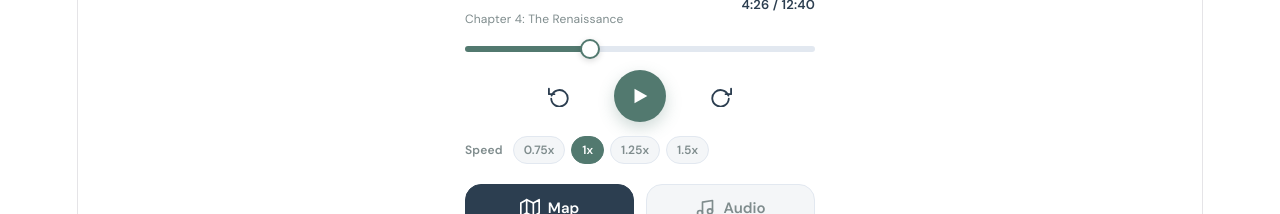
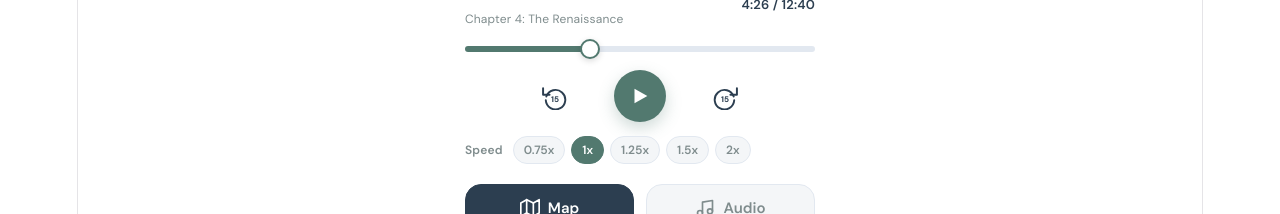
Before and after one commit to Jparamee/CTRL4, a Vue app in the folder 4.semester/fidget app concept/: page / in a window 1280 px wide. Shown: the part 552-766 px from the top of the page. Built offline with nearby package versions, Linux system fonts and the light colour scheme.

Commit message:
playback 2x

```diff
--- a/4.semester/fidget app concept/src/components/BottomDock.vue
+++ b/4.semester/fidget app concept/src/components/BottomDock.vue
@@ -27,12 +27,14 @@
         />
 
         <div class="transport">
-          <button class="tbtn" @click="skip(-15)">
-            <svg width="22" height="22" viewBox="0 0 24 24" fill="none" stroke="currentColor" stroke-width="2" stroke-linecap="round" stroke-linejoin="round">
+          <button class="tbtn skip-btn" @click="skip(-15)">
+            <svg width="26" height="26" viewBox="0 0 24 24" fill="none" stroke="currentColor" stroke-width="1.8" stroke-linecap="round" stroke-linejoin="round">
               <polyline points="1 4 1 10 7 10"/>
               <path d="M3.51 15a9 9 0 1 0 .49-3.5"/>
+              <text x="12" y="16.5" text-anchor="middle" stroke="none" fill="currentColor" font-size="7.5" font-family="'DM Sans', sans-serif" font-weight="700">15</text>
             </svg>
           </button>
+
           <button class="tbtn play" @click="togglePlay">
             <svg v-if="!playing" width="22" height="22" viewBox="0 0 24 24" fill="currentColor">
               <polygon points="6 4 20 12 6 20 6 4"/>
@@ -42,10 +44,12 @@
               <line x1="16" y1="5" x2="16" y2="19"/>
             </svg>
           </button>
-          <button class="tbtn" @click="skip(15)">
-            <svg width="22" height="22" viewBox="0 0 24 24" fill="none" stroke="currentColor" stroke-width="2" stroke-linecap="round" stroke-linejoin="round">
+
+          <button class="tbtn skip-btn" @click="skip(15)">
+            <svg width="26" height="26" viewBox="0 0 24 24" fill="none" stroke="currentColor" stroke-width="1.8" stroke-linecap="round" stroke-linejoin="round">
               <polyline points="23 4 23 10 17 10"/>
               <path d="M20.49 15a9 9 0 1 1-.49-3.5"/>
+              <text x="12" y="16.5" text-anchor="middle" stroke="none" fill="currentColor" font-size="7.5" font-family="'DM Sans', sans-serif" font-weight="700">15</text>
             </svg>
           </button>
         </div>
@@ -95,7 +99,8 @@ const playbackPos = ref(266)
 const playing = ref(false)
 const collapsed = ref(false)
 const speed = ref(1)
-const speeds = [0.75, 1, 1.25, 1.5]
+// Added 2 to the speeds array!
+const speeds = [0.75, 1, 1.25, 1.5, 2]
 let timer = null
 let wasPlayingBeforeSeek = false
 
@@ -193,12 +198,21 @@ onUnmounted(() => { if (timer) clearInterval(timer) })
   cursor: pointer; transition: transform 0.1s;
 }
 .slider::-webkit-slider-thumb:hover { transform: scale(1.15); }
+
 .playback-slider { margin-bottom: 18px; }
 
-.transport { display: flex; justify-content: center; align-items: center; gap: 40px; margin-bottom: 14px; }
+/* Transport alignment fixed */
+.transport {
+  display: flex; justify-content: center; align-items: center; gap: 42px;
+  margin-bottom: 14px;
+}
 .tbtn {
   background: none; border: none; cursor: pointer; color: var(--text-main);
-  display: flex; align-items: center; justify-content: center; transition: transform 0.1s, opacity 0.2s; padding: 4px;
+  display: flex; align-items: center; justify-content: center;
+  transition: transform 0.1s, opacity 0.2s; padding: 4px;
+}
+.skip-btn {
+  margin-top: 2px; /* finely tunes alignment next to the larger play button */
 }
 .tbtn:hover { opacity: 0.7; }
 .tbtn:active { transform: scale(0.9); }
@@ -209,7 +223,8 @@ onUnmounted(() => { if (timer) clearInterval(timer) })
 .tbtn.play:hover { opacity: 1; transform: scale(1.05); }
 .tbtn.play:active { transform: scale(0.95); }
 
-.speed-row { display: flex; align-items: center; gap: 10px; }
+.speed-row { display: flex; align-items: center; gap: 10px; overflow-x: auto; scrollbar-width: none; }
+.speed-row::-webkit-scrollbar { display: none; }
 .speed-label { font-size: 12px; font-weight: 600; color: var(--text-muted); white-space: nowrap; }
 .speed-chips { display: flex; gap: 6px; }
 .speed-chip {
@@ -227,8 +242,6 @@ onUnmounted(() => { if (timer) clearInterval(timer) })
   background: var(--bg-color); font-family: inherit; font-size: 15px; font-weight: 600;
   color: var(--text-muted); cursor: pointer; transition: all 0.2s ease;
 }
-
-/* Swapped to var(--surface) so text dynamically changes with light/dark themes */
 .nav-tab.active { background: var(--text-main); color: var(--surface); border-color: var(--text-main); }
 .nav-tab:not(.active):hover { background: var(--primary-light); color: var(--text-main); }
 </style>
```
